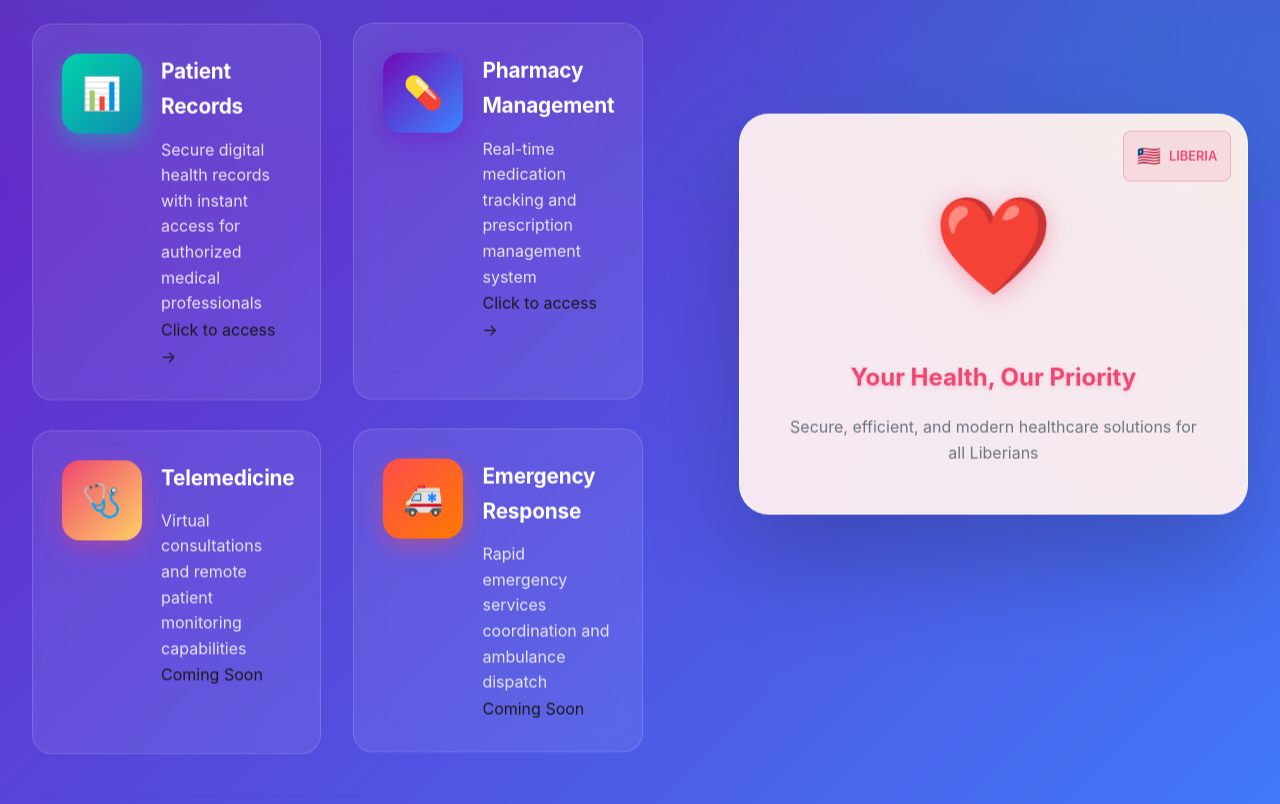
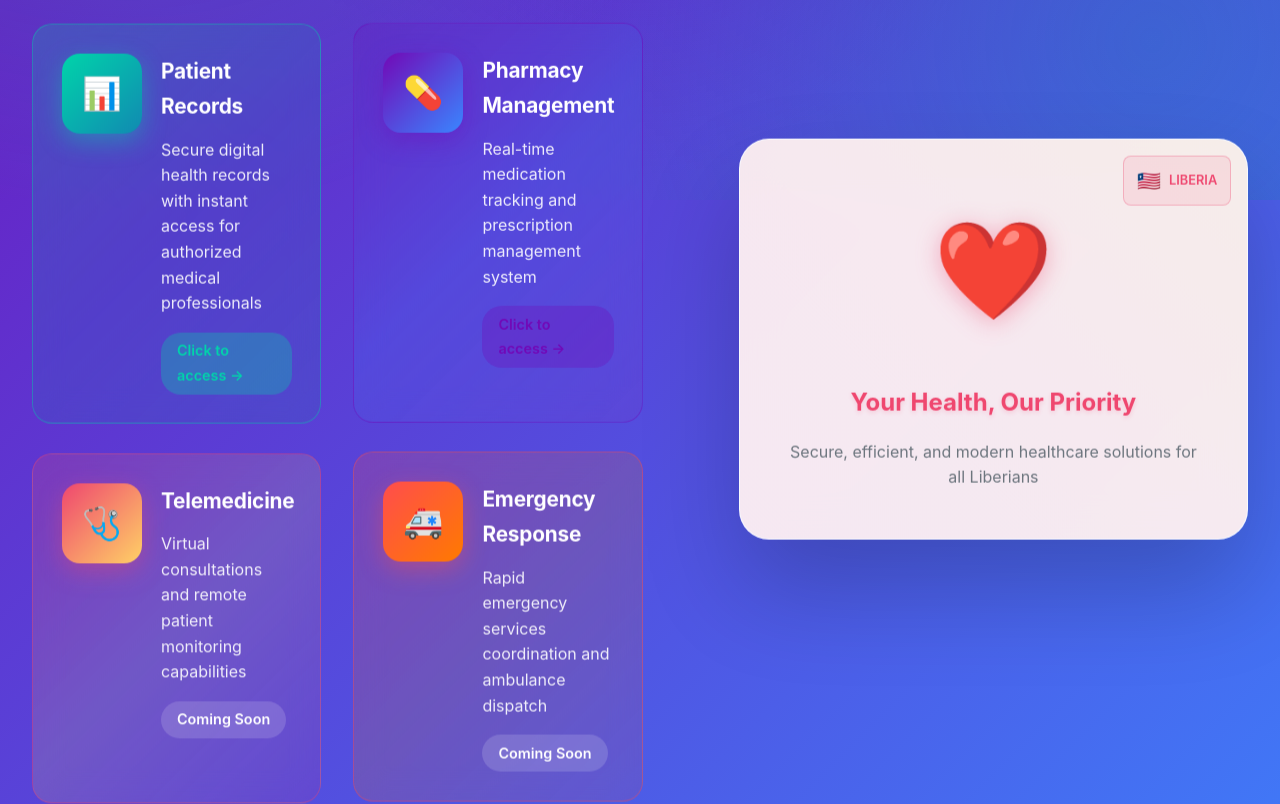
Before and after one commit to liberianpost/digital-liberia-health, a React (Vite) app: page / in a window 1280 px wide. Shown: the part 600-1404 px from the top of the page. Built offline with nearby package versions, Linux system fonts and the light colour scheme.

Commit message:
Add styles for module and auth sections

```diff
--- a/src/index.css
+++ b/src/index.css
@@ -129,6 +129,218 @@ body {
   position: relative;
 }
 
+/* Module Container Styles */
+.module-container {
+  max-width: 1000px;
+  width: 100%;
+  margin: 0 auto;
+}
+
+.back-button {
+  background: rgba(255, 255, 255, 0.2);
+  border: 2px solid rgba(255, 255, 255, 0.4);
+  color: var(--white);
+  padding: 1rem 2rem;
+  border-radius: 15px;
+  font-size: 1.1rem;
+  font-weight: 600;
+  cursor: pointer;
+  display: inline-flex;
+  align-items: center;
+  gap: 0.8rem;
+  margin-bottom: 3rem;
+  transition: all 0.3s ease;
+  backdrop-filter: blur(20px);
+}
+
+.back-button:hover {
+  background: rgba(255, 255, 255, 0.3);
+  transform: translateX(-5px);
+  box-shadow: 0 10px 25px rgba(0, 0, 0, 0.2);
+}
+
+.module-content {
+  background: var(--card-bg);
+  border-radius: var(--border-radius-lg);
+  padding: 4rem;
+  box-shadow: var(--shadow-xl);
+  border: 1px solid rgba(255, 255, 255, 0.3);
+  backdrop-filter: blur(20px);
+}
+
+.module-title {
+  font-size: 2.8rem;
+  font-weight: 800;
+  background: var(--health-gradient);
+  -webkit-background-clip: text;
+  -webkit-text-fill-color: transparent;
+  background-clip: text;
+  margin-bottom: 1rem;
+  text-align: center;
+}
+
+.module-description {
+  color: var(--text-light);
+  font-size: 1.3rem;
+  text-align: center;
+  margin-bottom: 4rem;
+  line-height: 1.6;
+}
+
+/* Auth Tabs Styles */
+.auth-tabs {
+  display: grid;
+  grid-template-columns: 1fr auto 1fr;
+  gap: 3rem;
+  align-items: start;
+}
+
+.auth-section {
+  padding: 2.5rem;
+  background: rgba(255, 255, 255, 0.95);
+  border-radius: var(--border-radius);
+  box-shadow: var(--shadow-lg);
+}
+
+.auth-section h3 {
+  font-size: 1.8rem;
+  font-weight: 700;
+  color: var(--text-dark);
+  margin-bottom: 1rem;
+  text-align: center;
+}
+
+.auth-description {
+  color: var(--text-light);
+  text-align: center;
+  margin-bottom: 2rem;
+  font-size: 1rem;
+}
+
+.divider {
+  display: flex;
+  align-items: center;
+  justify-content: center;
+  font-weight: 700;
+  color: var(--text-light);
+  font-size: 1.2rem;
+  position: relative;
+}
+
+.divider::before,
+.divider::after {
+  content: '';
+  position: absolute;
+  top: 50%;
+  width: 1px;
+  height: 150px;
+  background: linear-gradient(to bottom, transparent, rgba(0, 0, 0, 0.1), transparent);
+}
+
+.divider::before {
+  left: 50%;
+  transform: translate(-50%, -50%);
+}
+
+.verify-btn,
+.login-btn {
+  width: 100%;
+  margin-top: 1.5rem;
+}
+
+/* Clickable Card Styles */
+.clickable-card {
+  transition: all 0.4s cubic-bezier(0.175, 0.885, 0.32, 1.275) !important;
+  position: relative;
+  overflow: hidden;
+}
+
+.clickable-card:hover {
+  transform: translateY(-10px) scale(1.03) !important;
+  box-shadow: 0 30px 60px rgba(0, 0, 0, 0.3) !important;
+}
+
+.clickable-card::after {
+  content: '';
+  position: absolute;
+  top: 0;
+  left: 0;
+  right: 0;
+  bottom: 0;
+  background: linear-gradient(135deg,
+    rgba(255, 255, 255, 0.1),
+    rgba(255, 255, 255, 0.05));
+  z-index: 1;
+  opacity: 0;
+  transition: opacity 0.3s ease;
+}
+
+.clickable-card:hover::after {
+  opacity: 1;
+}
+
+/* Unique Card Backgrounds */
+.patient-records-card {
+  background: linear-gradient(135deg,
+    rgba(0, 212, 170, 0.2),
+    rgba(17, 138, 178, 0.15),
+    rgba(0, 150, 136, 0.1)) !important;
+  border: 1px solid rgba(0, 212, 170, 0.4) !important;
+}
+
+.pharmacy-card {
+  background: linear-gradient(135deg,
+    rgba(114, 9, 183, 0.2),
+    rgba(58, 134, 255, 0.15),
+    rgba(156, 39, 176, 0.1)) !important;
+  border: 1px solid rgba(114, 9, 183, 0.4) !important;
+}
+
+.telemedicine-card {
+  background: linear-gradient(135deg,
+    rgba(239, 71, 111, 0.2),
+    rgba(255, 209, 102, 0.15),
+    rgba(233, 30, 99, 0.1)) !important;
+  border: 1px solid rgba(239, 71, 111, 0.4) !important;
+}
+
+.emergency-card {
+  background: linear-gradient(135deg,
+    rgba(255, 77, 77, 0.2),
+    rgba(255, 122, 0, 0.15),
+    rgba(244, 67, 54, 0.1)) !important;
+  border: 1px solid rgba(255, 77, 77, 0.4) !important;
+}
+
+.card-click-hint {
+  display: inline-block;
+  margin-top: 1rem;
+  font-size: 0.9rem;
+  font-weight: 600;
+  padding: 0.4rem 1rem;
+  border-radius: 20px;
+  background: rgba(255, 255, 255, 0.2);
+  color: var(--white);
+  transition: all 0.3s ease;
+}
+
+.patient-records-card .card-click-hint {
+  background: rgba(0, 212, 170, 0.3);
+  color: #00d4aa;
+}
+
+.pharmacy-card .card-click-hint {
+  background: rgba(114, 9, 183, 0.3);
+  color: #7209b7;
+}
+
+.telemedicine-card .card-click-hint,
+.emergency-card .card-click-hint {
+  background: rgba(255, 255, 255, 0.15);
+  color: var(--white);
+}
+
+/* Premium Health Hero Text */
 .hero-section {
   max-width: 1400px;
   margin: 0 auto;
@@ -138,7 +350,6 @@ body {
   align-items: center;
 }
 
-/* Premium Health Hero Text */
 .hero-text h1 {
   font-size: 4rem;
   font-weight: 900;
@@ -173,9 +384,7 @@ body {
   align-items: flex-start;
   gap: 1.2rem;
   padding: 1.8rem;
-  background: rgba(255, 255, 255, 0.08);
   border-radius: 20px;
-  border: 1px solid rgba(255, 255, 255, 0.15);
   backdrop-filter: blur(15px);
   transition: all 0.3s ease;
   position: relative;
@@ -197,15 +406,8 @@ body {
   left: 100%;
 }
 
-.health-feature-item:hover {
-  background: rgba(255, 255, 255, 0.12);
-  transform: translateY(-8px) scale(1.02);
-  box-shadow: 0 20px 40px rgba(0, 0, 0, 0.25);
-}
-
 .health-feature-icon {
   font-size: 2rem;
-  background: var(--health-gradient);
   padding: 1.2rem;
   border-radius: 18px;
   display: flex;
@@ -213,8 +415,15 @@ body {
   justify-content: center;
   min-width: 80px;
   height: 80px;
-  box-shadow: 0 12px 25px rgba(0, 212, 170, 0.4);
   flex-shrink: 0;
+  position: relative;
+  z-index: 2;
+}
+
+.health-feature-content {
+  position: relative;
+  z-index: 2;
+  flex: 1;
 }
 
 .health-feature-content h4 {
@@ -226,7 +435,7 @@ body {
 }
 
 .health-feature-content p {
-  color: rgba(255, 255, 255, 0.85);
+  color: rgba(255, 255, 255, 0.9);
   font-size: 1rem;
   line-height: 1.6;
   margin: 0;
@@ -754,6 +963,31 @@ body {
   .hero-text h1 {
     font-size: 3.5rem;
   }
+
+  .auth-tabs {
+    grid-template-columns: 1fr;
+    gap: 2rem;
+  }
+
+  .divider {
+    order: 2;
+  }
+
+  .divider::before,
+  .divider::after {
+    height: 1px;
+    width: 100%;
+    top: 50%;
+    left: 0;
+  }
+
+  .divider::before {
+    transform: translate(0, -50%);
+  }
+
+  .divider::after {
+    display: none;
+  }
 }
 
 @media (max-width: 968px) {
@@ -775,6 +1009,10 @@ body {
   .health-action-grid {
     grid-template-columns: 1fr;
     gap: 2.5rem;
+  }
+
+  .module-content {
+    padding: 3rem 2rem;
   }
 }
 
@@ -809,6 +1047,14 @@ body {
   .login-content {
     padding: 3rem 2rem;
   }
+
+  .module-title {
+    font-size: 2.2rem;
+  }
+
+  .module-description {
+    font-size: 1.1rem;
+  }
 }
 
 @media (max-width: 480px) {
@@ -840,4 +1086,12 @@ body {
     font-size: 4rem;
     padding: 2rem;
   }
+
+  .auth-section {
+    padding: 1.8rem;
+  }
+
+  .auth-section h3 {
+    font-size: 1.5rem;
+  }
 }
```
